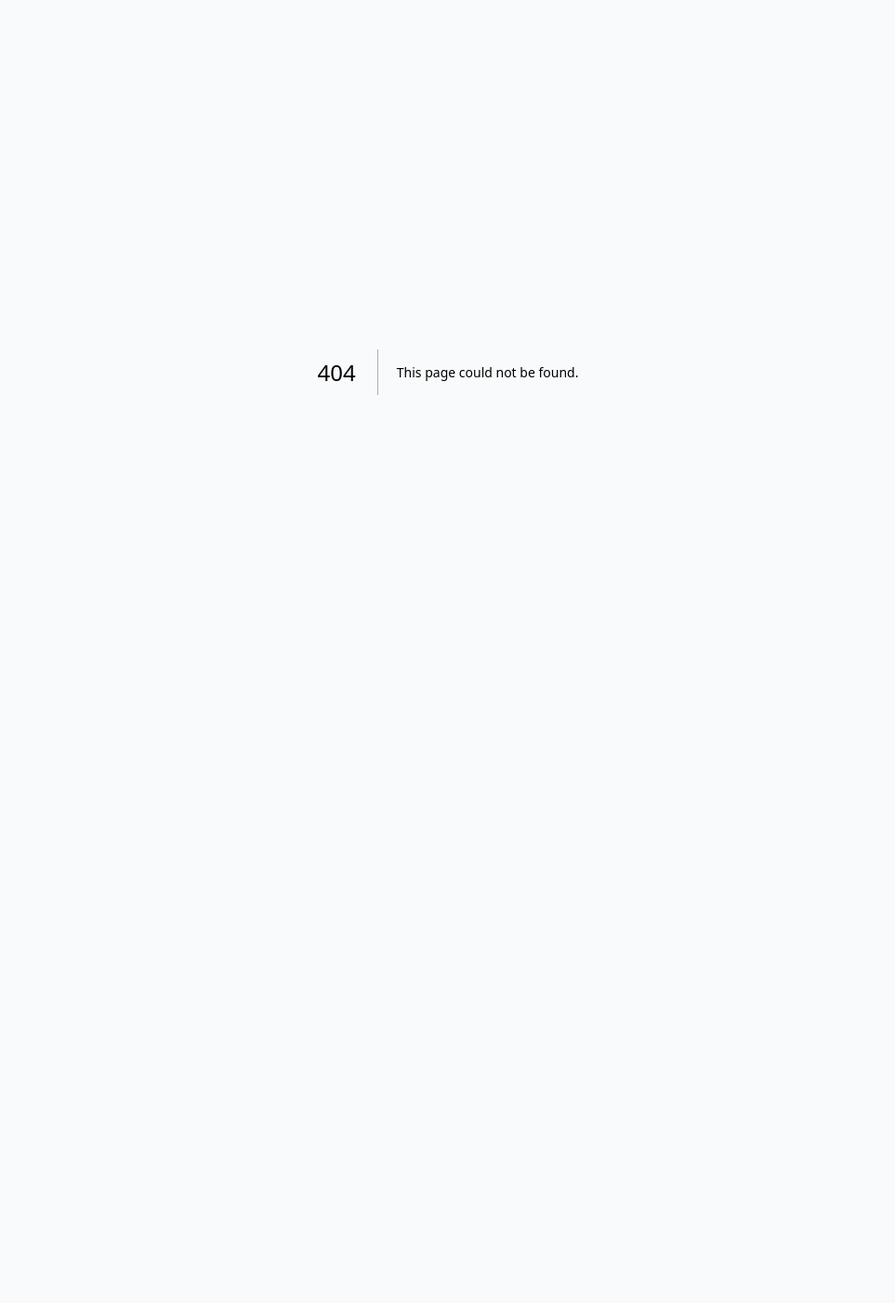
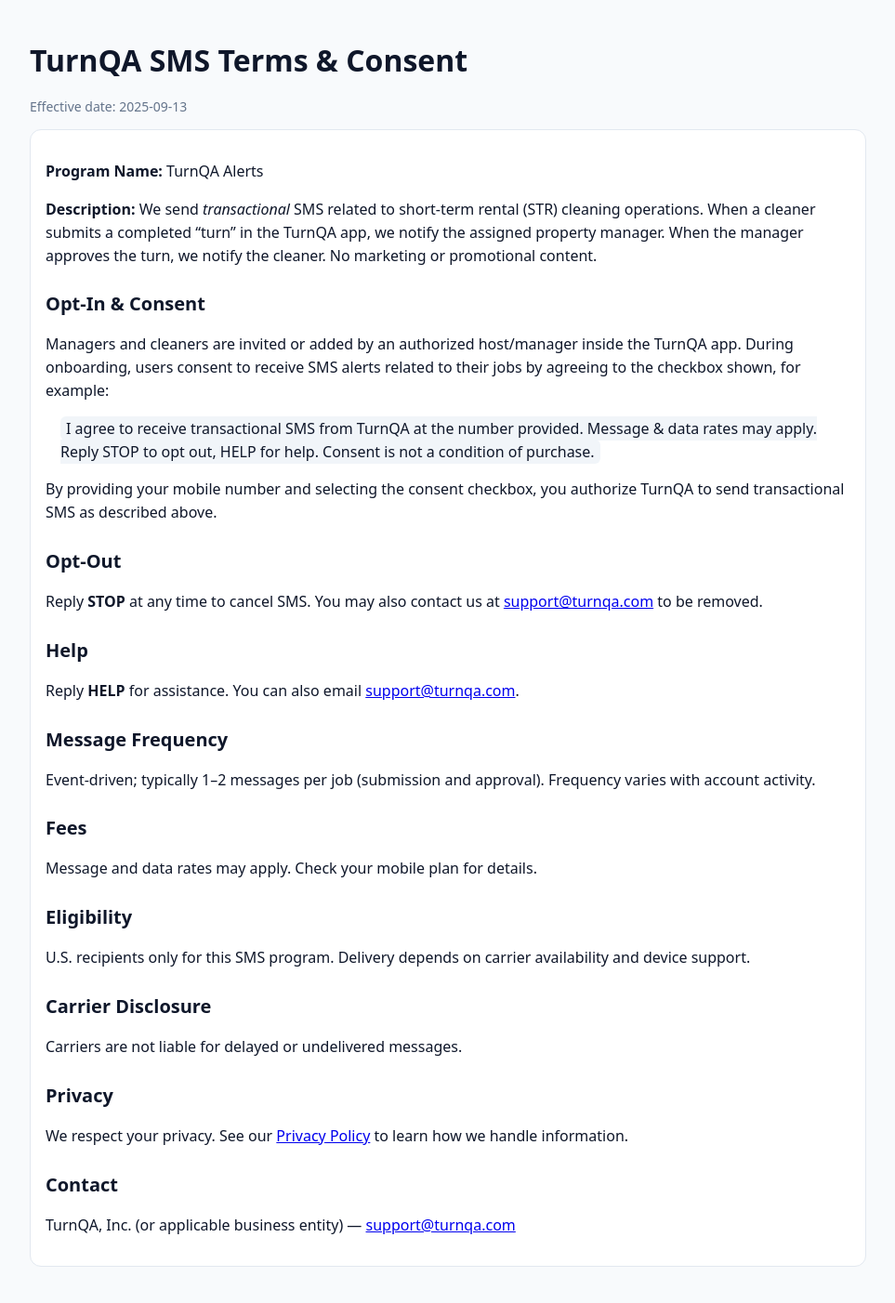
Before and after one commit to dmeadows001/turn-qa, a Next.js app: page /legal/sms-terms in a window 1280 px wide. Before the commit this address had no page. Shown: the whole page at 93% size, without its empty margins (158-1121 px from the left). Before the commit the page ends 800 px from the top, so only its background shows below. Built offline with nearby package versions, Linux system fonts and the light colour scheme.

Commit message:
Create sms-terms.js

```diff
--- /dev/null
+++ b/pages/legal/sms-terms.js
@@ -0,0 +1,84 @@
+// pages/legal/sms-terms.js
+import Head from 'next/head';
+
+export default function SmsTerms() {
+  const wrap = {
+    maxWidth: 900,
+    margin: '40px auto',
+    padding: '0 16px',
+    fontFamily: 'ui-sans-serif, system-ui, -apple-system, Segoe UI, Roboto, Helvetica, Arial',
+    lineHeight: 1.55,
+    color: '#0f172a',
+  };
+  const h1 = { fontSize: 32, marginBottom: 10 };
+  const h2 = { fontSize: 20, marginTop: 24, marginBottom: 6 };
+  const small = { color: '#64748b', fontSize: 14 };
+  const box = { border: '1px solid #e2e8f0', borderRadius: 12, padding: 16, background: '#fff' };
+  const code = { background: '#f1f5f9', padding: '2px 6px', borderRadius: 6 };
+
+  return (
+    <>
+      <Head>
+        <title>TurnQA SMS Terms &amp; Consent</title>
+        <meta name="robots" content="noindex,nofollow" />
+        <meta name="description" content="TurnQA SMS terms, opt-in, opt-out, and consent details for transactional notifications." />
+        <link rel="canonical" href="https://www.turnqa.com/legal/sms-terms" />
+      </Head>
+
+      <main style={wrap}>
+        <h1 style={h1}>TurnQA SMS Terms &amp; Consent</h1>
+        <p style={small}>Effective date: {new Date().toISOString().slice(0, 10)}</p>
+
+        <div style={{...box, marginTop: 14}}>
+          <p><strong>Program Name:</strong> TurnQA Alerts</p>
+          <p><strong>Description:</strong> We send <em>transactional</em> SMS related to short-term rental (STR) cleaning operations.
+            When a cleaner submits a completed “turn” in the TurnQA app, we notify the assigned property manager.
+            When the manager approves the turn, we notify the cleaner. No marketing or promotional content.</p>
+
+          <h2 style={h2}>Opt-In &amp; Consent</h2>
+          <p>
+            Managers and cleaners are invited or added by an authorized host/manager inside the TurnQA app. During onboarding,
+            users consent to receive SMS alerts related to their jobs by agreeing to the checkbox shown, for example:
+          </p>
+          <p style={{marginLeft:16}}>
+            <span style={code}>
+              I agree to receive transactional SMS from TurnQA at the number provided. Message &amp; data rates may apply.
+              Reply STOP to opt out, HELP for help. Consent is not a condition of purchase.
+            </span>
+          </p>
+          <p>
+            By providing your mobile number and selecting the consent checkbox, you authorize TurnQA to send transactional SMS as described above.
+          </p>
+
+          <h2 style={h2}>Opt-Out</h2>
+          <p>Reply <strong>STOP</strong> at any time to cancel SMS. You may also contact us at <a href="mailto:support@turnqa.com">support@turnqa.com</a> to be removed.</p>
+
+          <h2 style={h2}>Help</h2>
+          <p>Reply <strong>HELP</strong> for assistance. You can also email <a href="mailto:support@turnqa.com">support@turnqa.com</a>.</p>
+
+          <h2 style={h2}>Message Frequency</h2>
+          <p>Event-driven; typically 1–2 messages per job (submission and approval). Frequency varies with account activity.</p>
+
+          <h2 style={h2}>Fees</h2>
+          <p>Message and data rates may apply. Check your mobile plan for details.</p>
+
+          <h2 style={h2}>Eligibility</h2>
+          <p>U.S. recipients only for this SMS program. Delivery depends on carrier availability and device support.</p>
+
+          <h2 style={h2}>Carrier Disclosure</h2>
+          <p>Carriers are not liable for delayed or undelivered messages.</p>
+
+          <h2 style={h2}>Privacy</h2>
+          <p>
+            We respect your privacy. See our <a href="/legal/privacy">Privacy Policy</a> to learn how we handle information.
+          </p>
+
+          <h2 style={h2}>Contact</h2>
+          <p>
+            TurnQA, Inc. (or applicable business entity) — <a href="mailto:support@turnqa.com">support@turnqa.com</a>
+          </p>
+        </div>
+      </main>
+    </>
+  );
+}
```
